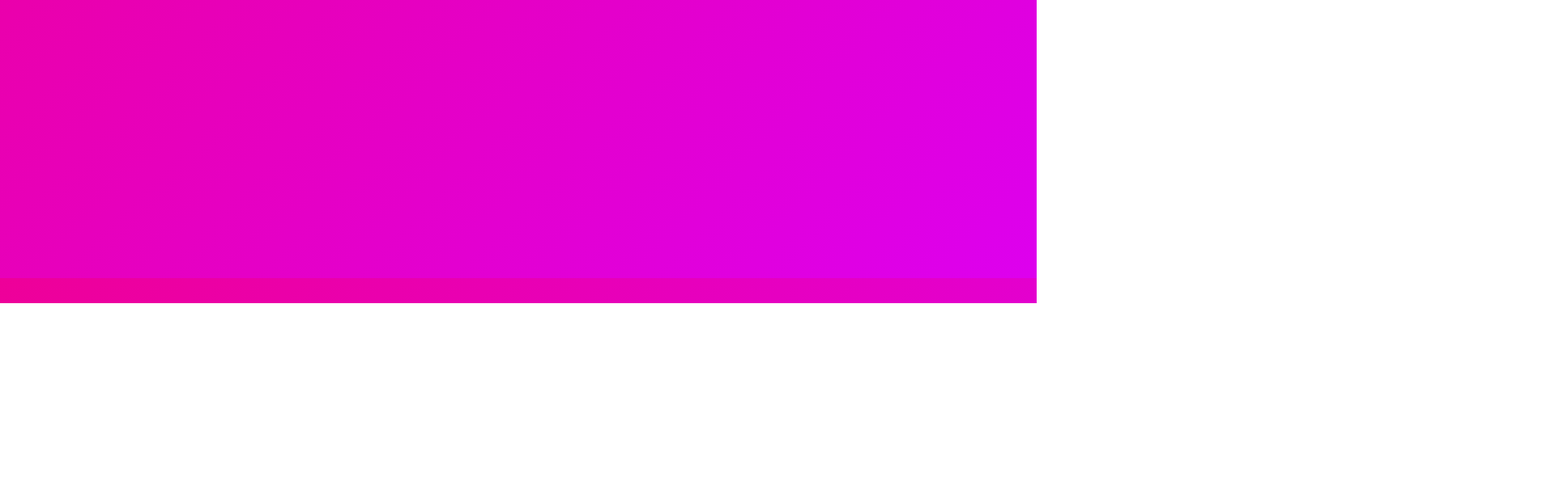
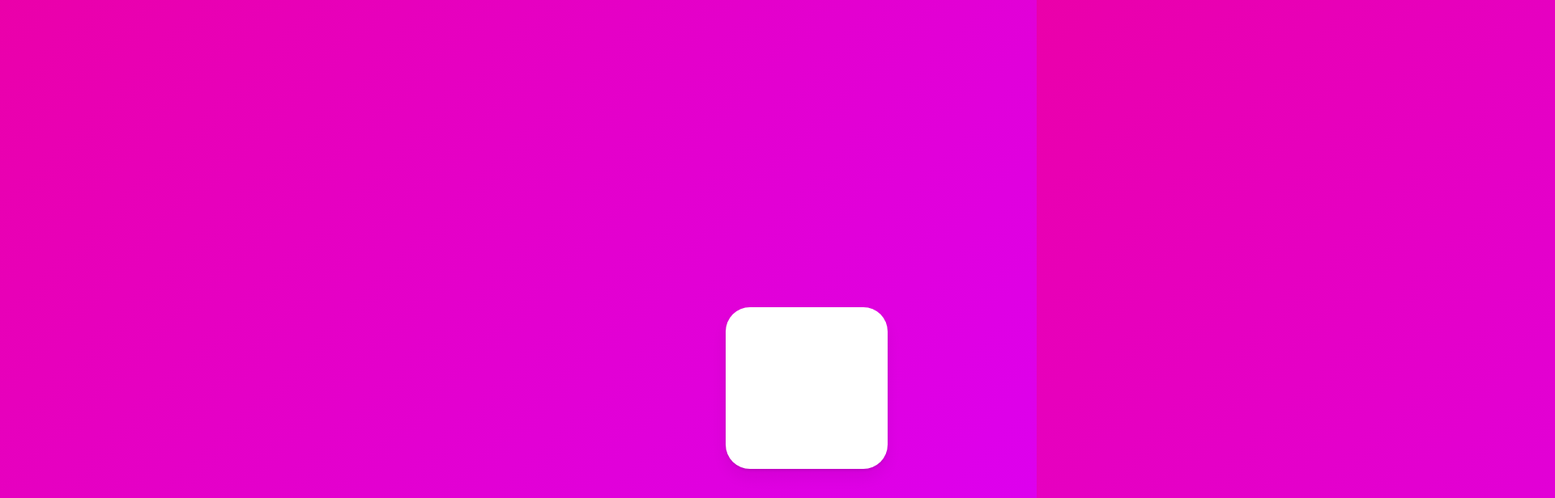
Before and after one commit to gon2s/react-movie, a React (Create React App) app: page / in a window 1280 px wide. Shown: the part 456-1072 px from the top of the page at 81% size, 1920 px wide, since content can reach past the window. Before the commit the page ends 831 px from the top, so only its background shows below. Built offline with nearby package versions, Linux system fonts and the light colour scheme.

Commit message:
feat: step 3 - Gesture pt.2 MotionValue

```diff
--- a/src/App.tsx
+++ b/src/App.tsx
@@ -1,6 +1,6 @@
 import React from 'react';
 import { ThemeProvider } from 'styled-components';
-import { Animation, Gesture, Variant } from './components';
+import { Animation, Gesture, MotionValue, Variant } from './components';
 import { themes } from './constants';
 import * as Styled from './styles';
 
@@ -14,6 +14,9 @@ function App() {
           <Gesture />
         </Styled.InnerBoxWrapper>
       </Styled.Wrapper>
+      <Styled.ScrollWrapper>
+        <MotionValue />
+      </Styled.ScrollWrapper>
     </ThemeProvider>
   );
 }
--- /dev/null
+++ b/src/components/MotionValue/index.tsx
@@ -0,0 +1,21 @@
+import React from 'react';
+import { useMotionValue, useScroll, useTransform } from 'framer-motion';
+import * as Styled from './styles';
+
+function MotionValue() {
+  const x = useMotionValue(0);
+
+  const { scrollXProgress } = useScroll();
+  const scaleValue = useTransform(scrollXProgress, [0, 1], [1, 0.4]);
+
+  return (
+    <Styled.Box
+      variants={Styled.variant}
+      whileHover={'hover'}
+      style={{ x, scale: scaleValue }}
+      drag={'x'}
+    />
+  );
+}
+
+export default MotionValue;
--- /dev/null
+++ b/src/components/MotionValue/styles.ts
@@ -0,0 +1,22 @@
+import { motion, Variants } from 'framer-motion';
+import { styled } from 'styled-components';
+
+export const variant: Variants = {
+  hover: {
+    cursor: 'grab',
+  },
+};
+
+export const Box = styled(motion.div)`
+  margin-right: auto;
+  margin-left: auto;
+  width: 200px;
+  aspect-ratio: 1;
+  justify-content: center;
+  align-items: center;
+  border-radius: 15%;
+  box-shadow:
+    0 2px 3px rgba(0, 0, 0, 0.1),
+    0 10px 20px rgba(0, 0, 0, 0.06);
+  background-color: ${({ theme }) => theme.colors.WHITE};
+`;
--- a/src/components/index.ts
+++ b/src/components/index.ts
@@ -1,3 +1,4 @@
 export { default as Animation } from './Animation';
 export { default as Variant } from './Variant';
 export { default as Gesture } from './Gesture';
+export { default as MotionValue } from './MotionValue';
--- a/src/styles.ts
+++ b/src/styles.ts
@@ -10,10 +10,16 @@ export const Wrapper = styled.div`
 `;
 
 export const InnerBoxWrapper = styled.div`
-  padding: 24px;
+  padding: 36px;
   width: 100%;
   display: grid;
   grid-template-rows: 1fr 1fr;
   grid-template-columns: 1fr 1fr 1fr;
   gap: 24px;
 `;
+
+export const ScrollWrapper = styled.div`
+  align-items: center;
+  padding: 36px;
+  width: 1920px;
+`;
```
